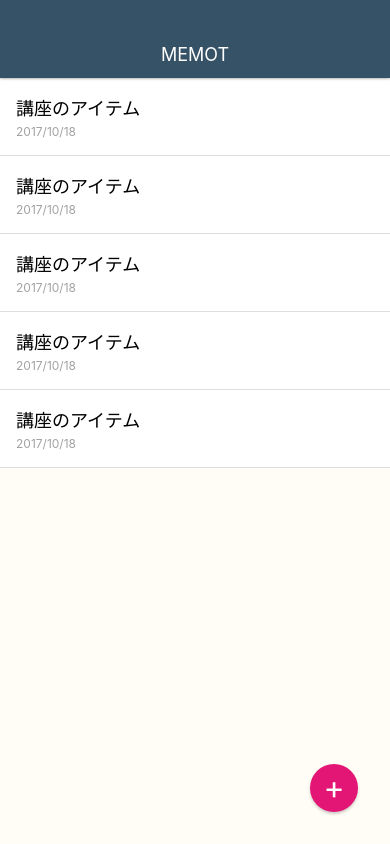
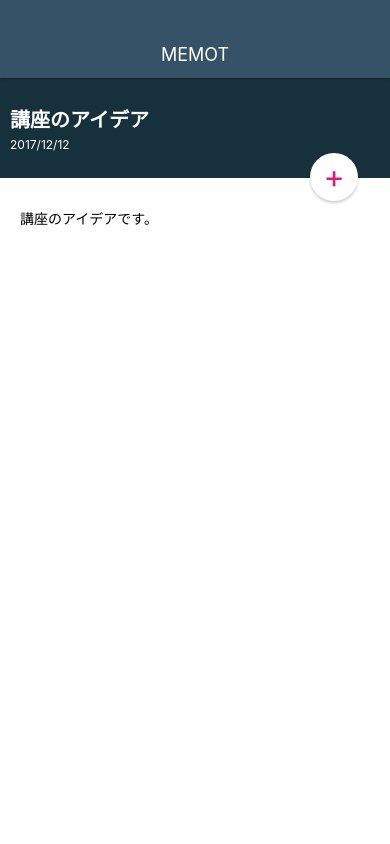
Before and after one commit to yuji-ueda/MemoApp, a React Native app: screen / in a window 390 px wide. Built offline with nearby package versions, Linux system fonts and the light colour scheme.

Commit message:
style MemoDetailScreen

```diff
--- a/App.js
+++ b/App.js
@@ -1,13 +1,13 @@
 import React from 'react';
 import { StyleSheet, View } from 'react-native';
-import MemoListScreen from './src/screens/MemoListScreen';
+import MemoDetailScreen from './src/screens/MemoDetailScreen';
 import AppBar from './src/components/AppBar';
 
 export default function App() {
   return (
     <View style={styles.container}>
       <AppBar />
-      <MemoListScreen />
+      <MemoDetailScreen />
     </View>
   );
 }
--- a/src/components/AppBar.js
+++ b/src/components/AppBar.js
@@ -28,6 +28,7 @@
     shadowOffset: { width: 0, height: 0 },
     shadowOpacity: 0.5,
     shadowRadius: 3,
+    elevation: 5,
     zIndex: 10,
   },
   appbarTitle: {
--- a/src/elements/CircleButton.js
+++ b/src/elements/CircleButton.js
@@ -3,10 +3,19 @@
 
 class CircleButton extends React.Component {
   render() {
+    const { style, color } = this.props;
     const { children } = this.props;
+    let bgColor = '#e31676';
+    let textColor = '#fff';
+
+    if (color === 'white') {
+      bgColor = '#fff';
+      textColor = '#e31676';
+    }
+
     return (
-      <View style={styles.circleButton}>
-        <Text style={styles.circleButtonTitle}>
+      <View style={[styles.circleButton, style, { backgroundColor: bgColor }]}>
+        <Text style={[styles.circleButtonTitle, { color: textColor }]}>
           {children}
         </Text>
       </View>
@@ -21,19 +30,18 @@
     right: 32,
     width: 48,
     height: 48,
-    backgroundColor: '#e31676',
     borderRadius: 24,
     justifyContent: 'center',
     alignItems: 'center',
-    shadowColor: '#000',
+    shadowColor: 'black',
     shadowOffset: { width: 0, height: 2 },
     shadowOpacity: 0.2,
     shadowRadius: 3,
+    elevation: 5,
   },
   circleButtonTitle: {
     fontSize: 32,
     lineHeight: 32,
-    color: '#fff',
   },
 });
 
--- /dev/null
+++ b/src/screens/MemoDetailScreen.js
@@ -0,0 +1,62 @@
+import React from 'react';
+import { StyleSheet, View, Text } from 'react-native';
+import CircleButton from '../elements/CircleButton';
+
+class MemoDetailScreen extends React.Component {
+  render() {
+    return (
+      <View style={styles.container}>
+        <View>
+          <View style={styles.memoHeader}>
+            <View>
+              <Text style={styles.memoHeaderTitle}>講座のアイデア</Text>
+              <Text style={styles.memoHeaderDate}>2017/12/12</Text>
+            </View>
+          </View>
+        </View>
+
+        <View style={styles.memoContent}>
+          <Text>講座のアイデアです。</Text>
+        </View>
+
+        <CircleButton color="white" style={styles.editButton}>+</CircleButton>
+      </View>
+    );
+  }
+}
+
+const styles = StyleSheet.create({
+  container: {
+    flex: 1,
+    width: '100%',
+  },
+  memoHeader: {
+    height: 100,
+    backgroundColor: '#17313c',
+    justifyContent: 'center',
+    padding: 10,
+  },
+  memoHeaderTitle: {
+    fontSize: 20,
+    fontWeight: 'bold',
+    color: '#fff',
+    marginBottom: 4,
+  },
+  memoHeaderDate: {
+    fontSize: 12,
+    color: '#fff',
+  },
+  memoContent: {
+    paddingTop: 30,
+    paddingLeft: 20,
+    paddingRight: 20,
+    paddingBottom: 20,
+    backgroundColor: '#fff',
+    flex: 1,
+  },
+  editButton: {
+    top: 75,
+  },
+});
+
+export default MemoDetailScreen;
```
